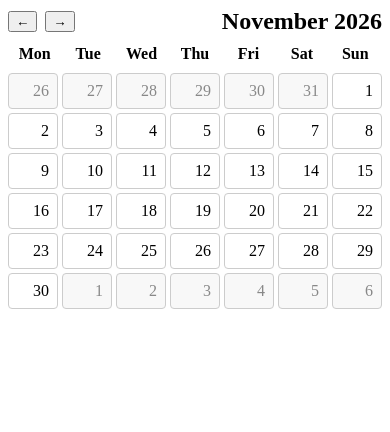
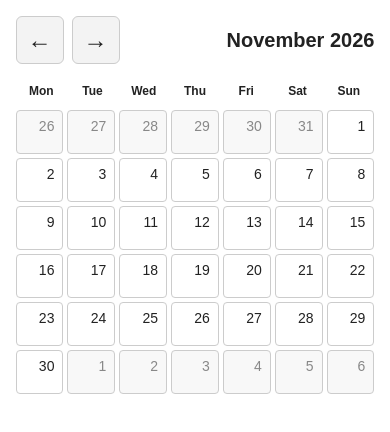
Before and after one commit to Selty-tech/vanilla-js-calendar, a plain HTML site: page index.html in a window 390 px wide. Drawn offline with Linux system fonts and the light colour scheme.

Commit message:
Make calendar responsive and touch friendly

```diff
--- a/index.html
+++ b/index.html
@@ -1,29 +1,25 @@
 <!DOCTYPE html>
 <html lang="en">
-
 <head>
   <meta charset="UTF-8">
   <meta name="viewport" content="width=device-width, initial-scale=1.0">
+  <meta name="theme-color" content="#ffffff">
   <title>Calendar</title>
-
   <link rel="stylesheet" href="style.css">
 </head>
+<body>
+  <main class="calendar-app">
+    <header class="header">
+      <nav class="nav-buttons" aria-label="Calendar navigation">
+        <button id="prev" type="button" aria-label="Previous month">←</button>
+        <button id="next" type="button" aria-label="Next month">→</button>
+      </nav>
+      <h1 id="calendar" aria-live="polite"></h1>
+    </header>
 
-<body>
-  <div class="header">
-    <div class="nav-buttons">
-      <button id="prev">←</button>
-      <button id="next">→</button>
-    </div>
-    <h1 id="calendar"></h1>
-  </div>
-
-  <div id="weekdays"></div>
-  <div id="days"></div>
-
-
-
+    <div id="weekdays" aria-hidden="true"></div>
+    <div id="days" aria-label="Calendar dates"></div>
+  </main>
   <script src="app.js"></script>
 </body>
-
 </html>
--- a/style.css
+++ b/style.css
@@ -1,45 +1,133 @@
+* {
+  box-sizing: border-box;
+}
+
+body {
+  min-width: 320px;
+  margin: 0;
+  padding: clamp(12px, 4vw, 32px);
+  color: #222;
+  background: #fff;
+  font-family: Arial, Helvetica, sans-serif;
+}
+
+.calendar-app {
+  width: min(100%, 680px);
+  margin: 0 auto;
+}
+
+.header {
+  display: flex;
+  align-items: center;
+  justify-content: space-between;
+  gap: 12px;
+  margin-bottom: 16px;
+}
+
+.nav-buttons {
+  display: flex;
+  flex: 0 0 auto;
+  gap: 8px;
+}
+
+.nav-buttons button {
+  display: grid;
+  width: 48px;
+  height: 48px;
+  place-items: center;
+  padding: 0;
+  color: #222;
+  background: #f3f3f3;
+  border: 1px solid #ccc;
+  border-radius: 6px;
+  cursor: pointer;
+  font: inherit;
+  font-size: 1.5rem;
+  line-height: 1;
+  touch-action: manipulation;
+}
+
+.nav-buttons button:hover {
+  background: #e8e8e8;
+}
+
+.nav-buttons button:active {
+  background: #ddd;
+}
+
+.nav-buttons button:focus-visible {
+  outline: 3px solid #426bb3;
+  outline-offset: 2px;
+}
+
+#calendar {
+  min-width: 0;
+  margin: 0;
+  font-size: clamp(1.25rem, 4vw, 1.75rem);
+  line-height: 1.2;
+  text-align: right;
+}
+
+#weekdays,
+#days {
+  display: grid;
+  grid-template-columns: repeat(7, minmax(0, 1fr));
+  text-align: center;
+}
+
 #weekdays {
-  display: grid;
-  grid-template-columns: repeat(7, 1fr);
-  text-align: center;
-  font-weight: bold;
-  margin-top: 10px;
+  margin-bottom: 8px;
+  font-size: clamp(0.75rem, 2.5vw, 0.875rem);
+  font-weight: 700;
+}
+
+#weekdays div {
+  min-width: 0;
+  padding: 4px 1px;
 }
 
 #days {
-  display: grid;
-  grid-template-columns: repeat(7, 1fr);
   gap: 4px;
-  margin-top: 10px;
 }
 
 #days div {
+  display: flex;
+  min-width: 0;
+  min-height: clamp(44px, 8vw, 64px);
+  align-items: flex-start;
+  justify-content: flex-end;
+  padding: 7px 8px;
   border: 1px solid #ccc;
-  padding: 8px;
-  text-align: right;
   border-radius: 4px;
+  font-size: clamp(0.875rem, 3vw, 1rem);
+  line-height: 1.25;
 }
-
-
 
 #days .other-month {
   color: #888;
   background: #f8f8f8;
 }
 
+@media (max-width: 360px) {
   .header {
-  display: flex;
-  align-items: center;   /* vertically center */
-  justify-content: space-between; /* space between buttons and title */
-  margin-bottom: 10px;
+    gap: 8px;
   }
 
   .nav-buttons {
-  display: flex;
-  gap: 8px; /* space between prev/next buttons */
+    gap: 6px;
   }
 
-#calendar {
-  margin: 0;
-  font-size: 1.5rem;
+  .nav-buttons button {
+    width: 46px;
+    height: 46px;
   }
+
+  #days {
+    gap: 3px;
+  }
+
+  #days div {
+    min-height: 44px;
+    padding: 6px 5px;
+  }
+}
```
Also changed, not shown: 1 other file. Lines whose indentation alone changed are shown as unchanged.
